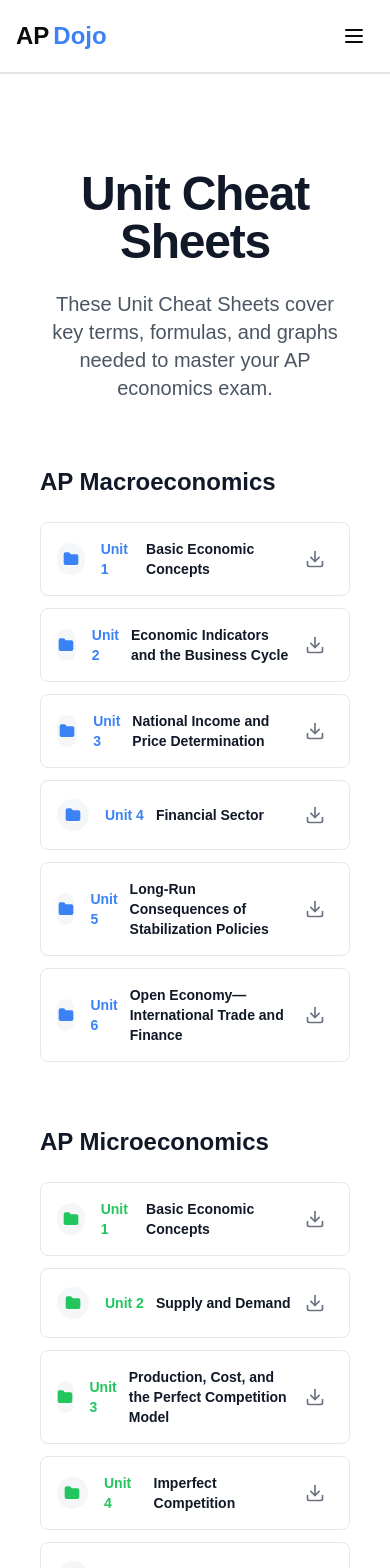
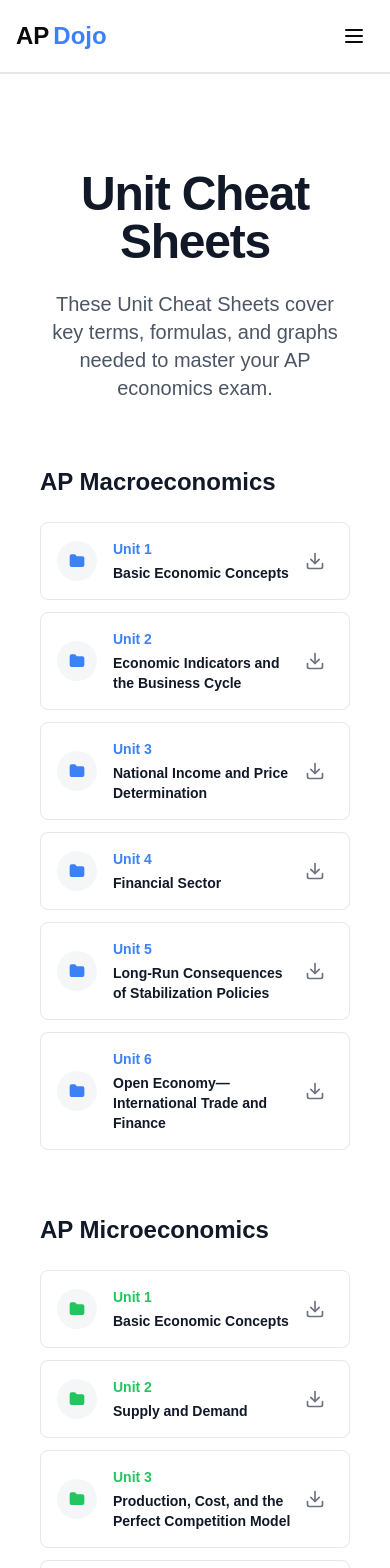
Before and after one commit to GarrettMould/apdojo, a Next.js app: page /cheat-sheets in a window 390 px wide. Shown: the top 1568 px of the page. Built offline with nearby package versions, Linux system fonts and the light colour scheme; no server answers.

Commit message:
updated cheat sheet mobile style

```diff
--- a/src/app/cheat-sheets/page.tsx
+++ b/src/app/cheat-sheets/page.tsx
@@ -46,20 +46,20 @@ export default function CheatSheetsPage() {
           {macroUnits.map((unit) => (
             <div
               key={unit.number}
-              className="flex items-center justify-between p-4 bg-white border border-gray-200 rounded-lg hover:border-blue-500 transition-colors duration-200"
+              className="flex items-center justify-between p-4 min-h-[4.5rem] bg-white border border-gray-200 rounded-lg hover:border-blue-500 transition-colors duration-200"
             >
               <div className="flex items-center gap-4">
-                <div className="w-8 h-8 rounded-full bg-gray-100/80 flex items-center justify-center">
+                <div className="w-10 h-10 rounded-full bg-gray-100/80 flex items-center justify-center flex-shrink-0">
                   <Folder className="w-4 h-4 text-blue-500" fill="currentColor" />
                 </div>
-                <div className="flex items-center gap-3">
-                  <span className="text-sm font-bold text-blue-500">Unit {unit.number}</span>
+                <div className="flex flex-col sm:flex-row sm:items-center gap-1 sm:gap-3">
+                  <span className="text-sm font-bold text-blue-500 whitespace-nowrap">Unit {unit.number}</span>
                   <span className="text-sm font-bold text-gray-900">{unit.title}</span>
                 </div>
               </div>
               <button
                 onClick={() => window.open(unit.pdfUrl, '_blank')}
-                className="p-2 text-gray-500 hover:text-blue-600 transition-colors"
+                className="p-2 text-gray-500 hover:text-blue-600 transition-colors flex-shrink-0"
                 title={`Download Unit ${unit.number} Cheat Sheet`}
               >
                 <Download className="w-5 h-5" />
@@ -78,20 +78,20 @@ export default function CheatSheetsPage() {
           {microUnits.map((unit) => (
             <div
               key={unit.number}
-              className="flex items-center justify-between p-4 bg-white border border-gray-200 rounded-lg hover:border-green-500 transition-colors duration-200"
+              className="flex items-center justify-between p-4 min-h-[4.5rem] bg-white border border-gray-200 rounded-lg hover:border-green-500 transition-colors duration-200"
             >
               <div className="flex items-center gap-4">
-                <div className="w-8 h-8 rounded-full bg-gray-100/80 flex items-center justify-center">
+                <div className="w-10 h-10 rounded-full bg-gray-100/80 flex items-center justify-center flex-shrink-0">
                   <Folder className="w-4 h-4 text-green-500" fill="currentColor" />
                 </div>
-                <div className="flex items-center gap-3">
-                  <span className="text-sm font-bold text-green-500">Unit {unit.number}</span>
+                <div className="flex flex-col sm:flex-row sm:items-center gap-1 sm:gap-3">
+                  <span className="text-sm font-bold text-green-500 whitespace-nowrap">Unit {unit.number}</span>
                   <span className="text-sm font-bold text-gray-900">{unit.title}</span>
                 </div>
               </div>
               <button
                 onClick={() => window.open(unit.pdfUrl, '_blank')}
-                className="p-2 text-gray-500 hover:text-green-600 transition-colors"
+                className="p-2 text-gray-500 hover:text-green-600 transition-colors flex-shrink-0"
                 title={`Download Unit ${unit.number} Cheat Sheet`}
               >
                 <Download className="w-5 h-5" />
--- a/src/app/tutoring/page.tsx
+++ b/src/app/tutoring/page.tsx
@@ -124,19 +124,17 @@ export default function TutoringPage() {
         </p>
 
         <div className="max-w-3xl mx-auto">
-          <div className="grid md:grid-cols-2 gap-8">
+          <Card className="hover:shadow-lg transition-all duration-200 flex flex-col border border-gray-200">
+            <div className="grid md:grid-cols-2 divide-x">
               {/* Tutoring Card */}
-            <Card className="hover:shadow-lg transition-all duration-200 flex flex-col border border-gray-200">
-              <div className="p-6 text-center">
+              <div className="p-6 text-center flex flex-col justify-between h-full">
                 <div className="space-y-2">
-                  <h3 className="text-2xl font-bold text-gray-900">Single Session</h3>
+                  <h3 className="text-lg font-semibold text-gray-900">Single Session</h3>
                   <div className="mt-4">
                     <p className="text-3xl font-bold text-gray-900">$50<span className="text-lg text-gray-500"> /session</span></p>
                   </div>
                   <p className="text-gray-600">Perfect for students who need quick help with specific topics.</p>
                 </div>
-
-
 
                 <div className="space-y-3 mt-6">
                   <div className="flex items-start gap-3 justify-center">
@@ -153,11 +151,11 @@ export default function TutoringPage() {
                   </div>
                 </div>
               </div>
-            </Card>
 
               {/* Benefits List */}
-            <div className="flex flex-col justify-center">
-              <h3 className="text-lg font-semibold text-gray-900 mb-6 text-center ">
+              <div className="flex flex-col justify-between p-6 h-full">
+                <div>
+                  <h3 className="text-lg font-semibold text-gray-900 mb-6 text-center">
                     What's Included in Each Session
                   </h3>
                   <div className="space-y-6">
@@ -167,7 +165,7 @@ export default function TutoringPage() {
                           <path strokeLinecap="round" strokeLinejoin="round" strokeWidth={2} d="M9 5H7a2 2 0 00-2 2v12a2 2 0 002 2h10a2 2 0 002-2V7a2 2 0 00-2-2h-2M9 5a2 2 0 002 2h2a2 2 0 002-2M9 5a2 2 0 012-2h2a2 2 0 012 2" />
                         </svg>
                       </div>
-                  <div className="text-center flex-1">
+                      <div className="flex-1">
                         <h4 className="text-gray-900 font-bold">AP College Board Practice Problems</h4>
                         <p className="text-sm text-gray-600 mt-1">Work through official AP Economics questions with expert guidance</p>
                       </div>
@@ -179,7 +177,7 @@ export default function TutoringPage() {
                           <path strokeLinecap="round" strokeLinejoin="round" strokeWidth={2} d="M15.232 5.232l3.536 3.536m-2.036-5.036a2.5 2.5 0 113.536 3.536L6.5 21.036H3v-3.572L16.732 3.732z" />
                         </svg>
                       </div>
-                  <div className="text-center flex-1">
+                      <div className="flex-1">
                         <h4 className="text-gray-900 font-bold">Personalized Notes and Examples</h4>
                         <p className="text-sm text-gray-600 mt-1">Receive custom study materials tailored to your learning style</p>
                       </div>
@@ -191,16 +189,17 @@ export default function TutoringPage() {
                           <path strokeLinecap="round" strokeLinejoin="round" strokeWidth={2} d="M9.663 17h4.673M12 3v1m6.364 1.636l-.707.707M21 12h-1M4 12H3m3.343-5.657l-.707-.707m2.828 9.9a5 5 0 117.072 0l-.548.547A3.374 3.374 0 0014 18.469V19a2 2 0 11-4 0v-.531c0-.895-.356-1.754-.988-2.386l-.548-.547z" />
                         </svg>
                       </div>
-                  <div className="text-center flex-1">
-                    <h4 className=" text-gray-900 font-bold">Strategic Test-Taking Techniques</h4>
+                      <div className="flex-1">
+                        <h4 className="text-gray-900 font-bold">Strategic Test-Taking Techniques</h4>
                         <p className="text-sm text-gray-600 mt-1">Learn proven strategies for maximizing your score on exam day</p>
                       </div>
                     </div>
                   </div>
                 </div>
               </div>
-
-
+            </div>
+          </Card>
+        </div>
 
         {/* Calendly Widget */}
         <div className="mt-32">
@@ -237,7 +236,6 @@ export default function TutoringPage() {
       </div>
 
       <ReviewsSection />
-      </div>
     </>
   )
 }
--- a/src/components/header.tsx
+++ b/src/components/header.tsx
@@ -48,7 +48,7 @@ export function Header() {
   };
 
   return (
-    <div className="w-full bg-white border-b relative">
+    <div className="w-full bg-white border-b relative z-50">
       <div className="max-w-6xl mx-auto px-4 sm:px-6 lg:px-8">
         <div className="flex items-center justify-between py-4">
       <div className="flex items-center space-x-4">
@@ -156,13 +156,13 @@ export function Header() {
 
       {/* Mobile Menu */}
       {isMenuOpen && (
-        <div className="lg:hidden fixed top-[61px] left-0 right-0 bg-white border-b shadow-lg z-50">
+        <div className="lg:hidden absolute top-full left-0 right-0 bg-white border-b shadow-lg">
           <div className="px-4 py-2">
             <div className="py-2">
               <Link
                 href="/tutoring"
                 onClick={handleTutoringClick}
-                className="block px-4 py-2 hover:bg-gray-100 font-bold   text-sm"
+                className="block px-4 py-2 hover:bg-gray-100 font-bold text-sm"
               >
                 Private Tutoring
               </Link>
@@ -178,20 +178,20 @@ export function Header() {
               <Link
                 href="/interactive-tools"
                 onClick={handleToolsClick}
-                className="block px-4 py-2 hover:bg-gray-100 font-bold   text-sm"
+                className="block px-4 py-2 hover:bg-gray-100 font-bold text-sm"
               >
                 Interactive Tools
               </Link>
               <Link
                 href="/cheat-sheets"
                 onClick={handleCheatSheetsClick}
-                className="block px-4 py-2 hover:bg-gray-100 font-bold   text-sm"
+                className="block px-4 py-2 hover:bg-gray-100 font-bold text-sm"
               >
                 Cheat Sheets
               </Link>
               <Link
-                href="/purchase"
-                className="block px-4 py-2 hover:bg-gray-100 font-bold text-blue-500 text-sm"
+                href="/purchase/exams"
+                className="block px-4 py-2 hover:bg-gray-100 font-bold text-sm"
               >
                 Practice Exams
               </Link>
--- a/src/components/hero.tsx
+++ b/src/components/hero.tsx
@@ -15,7 +15,7 @@ export function Hero() {
       </p>
       <Link
         href="/tutoring"
-        className="inline-block px-8 py-3 mt-10 text-lg font-bold text-white bg-blue-500 rounded-md hover:bg-blue-600 transition-colors focus:outline-none focus:ring-2 focus:ring-offset-2 focus:ring-blue-500"
+        className="inline-block px-8 py-3 mt-10 text-lg font-bold text-white bg-blue-500 rounded-md hover:bg-blue-600 transition-all shadow-lg hover:shadow-xl hover:-translate-y-0.5 focus:outline-none focus:ring-2 focus:ring-offset-2 focus:ring-blue-500"
       >
         Book a Lesson
       </Link>
```
Lines whose indentation alone changed are shown as unchanged.
